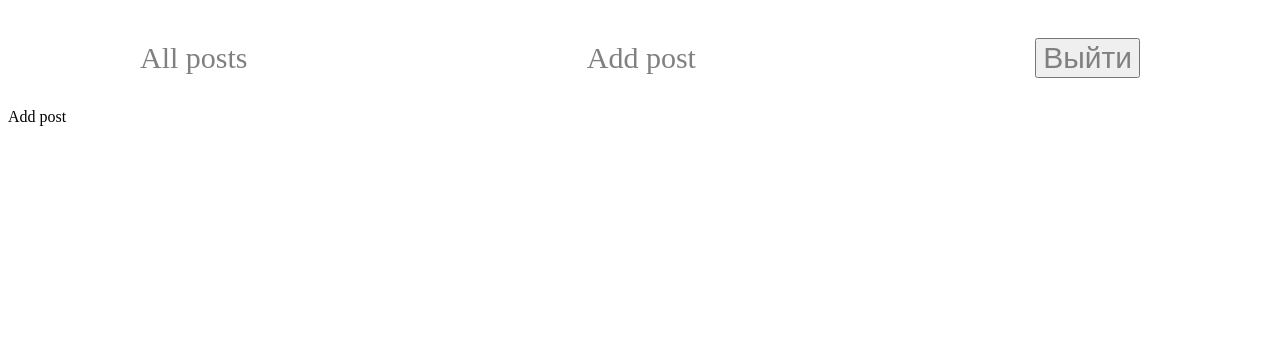
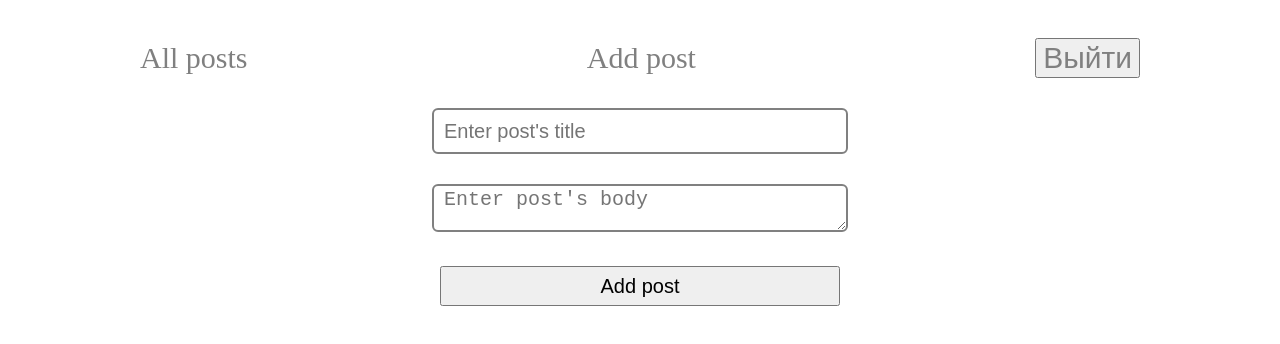
Before and after one commit to BigUhoTape/e2e4-testcase, a Vue app: page /addPost in a window 1280 px wide. Shown: the top 344 px of the page. Built offline with nearby package versions, Linux system fonts and the light colour scheme; no server answers; sample sign-in values are in the browser's storage.

Commit message:
add addPost form

```diff
--- a/src/views/AddPost.vue
+++ b/src/views/AddPost.vue
@@ -1,5 +1,13 @@
 <template>
-    <div class="addPost">Add post</div>
+    <div class="addPost">
+        <div class="addPostInput">
+            <input type="text" class="addPostInput__input" placeholder="Enter post's title">
+        </div>
+        <div class="addPostInput">
+            <textarea cols="30" rows="10" class="addPostInput__input" placeholder="Enter post's body"></textarea>
+        </div>
+        <button class="addPost__btn">Add post</button>
+    </div>
 </template>
 
 <script>
@@ -9,4 +17,39 @@
 </script>
 
 <style lang="less" scoped>
+    .addPost {
+        display: flex;
+        flex-direction: column;
+        align-items: center;
+
+        &__btn {
+            width: 400px;
+            height: 40px;
+            font-size: 20px;
+            transition: .3s;
+
+            &:hover {
+                background-color: black;
+                color: white;
+                transition: .3s;
+            }
+        }
+    }
+
+    .addPostInput {
+        &__input {
+            width: 400px;
+            height: 40px;
+            margin-bottom: 30px;
+            outline: none;
+            font-size: 20px;
+            padding-left: 10px;
+            border: 2px solid gray;
+            border-radius: 6px;
+
+            &:focus {
+                border: 2px solid black;
+            }
+        }
+    }
 </style>
```
